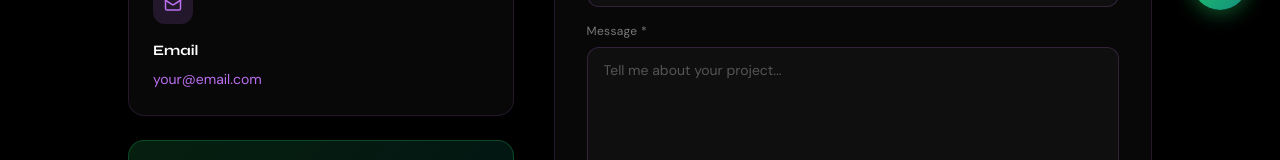
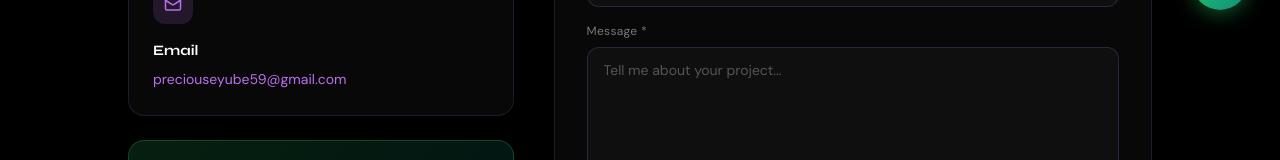
Before and after one commit to p-cod/Portfolio3s, a Next.js app: page /contact in a window 1280 px wide. Shown: the part 758-918 px from the top of the page. Built offline with nearby package versions, Linux system fonts and the light colour scheme.

Commit message:
Update email address in contact page

```diff
--- a/app/contact/page.tsx
+++ b/app/contact/page.tsx
@@ -76,9 +76,9 @@ export default function ContactPage() {
                 <h4 style={{ fontFamily: 'Syne, sans-serif', fontWeight: 700, color: '#fff', marginBottom: '0.3rem', fontSize: '0.9rem' }}>
                   Email
                 </h4>
-                <a href="mailto: preciouseyube59@gmail.com" className="text-sm transition-colors"
+                <a href="mailto:preciouseyube59@gmail.com" className="text-sm transition-colors"
                   style={{ color: '#BC6FF1', fontFamily: 'DM Sans, sans-serif' }}>
-                  your@email.com
+                  preciouseyube59@gmail.com
                 </a>
               </div>
             </Reveal>
```
